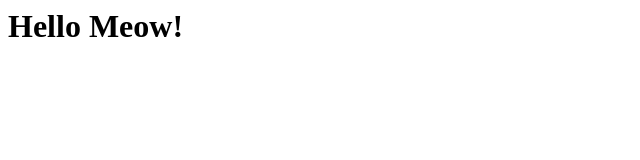
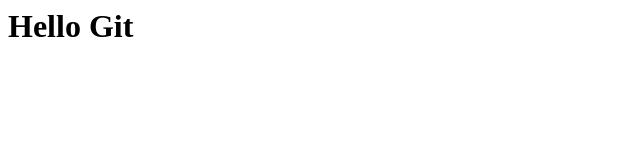
Before and after one commit to ANSTAPABAL/git-sample, a plain HTML site: page index.html in a window 1280 px wide. Shown: the full height of the page, 0-640 px from the left. Drawn offline with Linux system fonts and the light colour scheme.

Commit message:
Revert "Wrong commit"
This reverts commit 33574c18a7f7371c3514472301010c404fb9adc5.

```diff
--- a/index.html
+++ b/index.html
@@ -1 +1 @@
-<h1>Hello Meow!</h1>
+<h1>Hello Git</h1>
```
